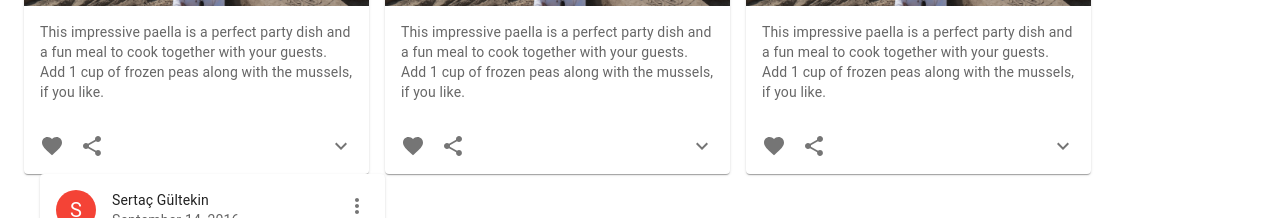
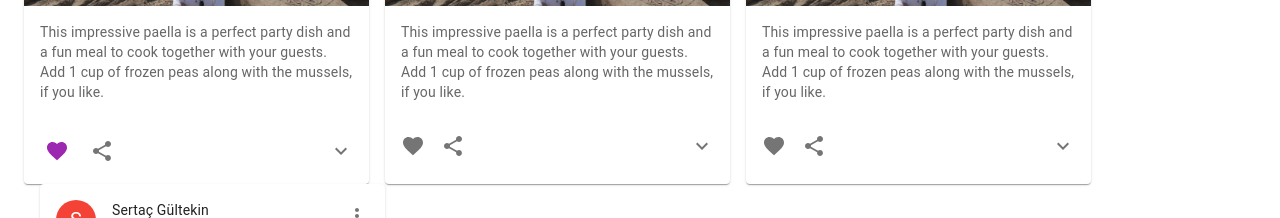
Before and after one commit to sertacgltkn/my-website, a React (Create React App) app: page / in a window 1280 px wide. Shown: the part 1140-1358 px from the top of the page. Built offline with nearby package versions, Linux system fonts and the light colour scheme; the HTML template or start-up script is replaced by a standard one; what react-swipeable-views-utils would draw is missing.

Commit message:
notify for card favourites button and fav. button contained

```diff
--- a/src/components/Card.js
+++ b/src/components/Card.js
@@ -16,6 +16,8 @@ import ExpandMoreIcon from '@mui/icons-material/ExpandMore';
 import MoreVertIcon from '@mui/icons-material/MoreVert';
 import profileCard from '../assets/profileCard.jpg'
 import { Grid } from '@mui/material';
+import { ToastContainer, toast } from "react-toastify";
+import "react-toastify/dist/ReactToastify.css";
 
 const ExpandMore = styled((props) => {
   const { expand, ...other } = props;
@@ -33,6 +35,18 @@ export default function RecipeReviewCard() {
 
   const handleExpandClick = () => {
     setExpanded(!expanded);
+  };
+
+  const notify = () => {
+    toast.success(" => Favorite", {
+      position: "bottom-right",
+      autoClose: 1000,
+      hideProgressBar: false,
+      closeOnClick: true, //sadece tıklayınca kapanıyor
+      pauseOnHover: true, //mouse ile üzerine tıklayınca duruyor
+      draggable: true, //sürükleyip bildirim silmek için
+      progress: 0,
+    });
   };
 
   return (
@@ -68,7 +82,11 @@ export default function RecipeReviewCard() {
         </Typography>
       </CardContent>
       <CardActions disableSpacing>
-        <IconButton aria-label="add to favorites">
+        <IconButton onClick={notify}
+                color="secondary"
+                variant="contained"
+                size="small"
+                sx={{ margin: 1 }} aria-label="add to favorites">
           <FavoriteIcon />
         </IconButton>
         <IconButton aria-label="share">
@@ -80,6 +98,17 @@ export default function RecipeReviewCard() {
           aria-expanded={expanded}
           aria-label="show more"
         >
+          <ToastContainer
+                position="top-center"
+                autoClose={1000}
+                hideProgressBar={false}
+                newestOnTop={false}
+                closeOnClick
+                rtl={false}
+                pauseOnFocusLoss
+                draggable
+                pauseOnHover
+              />
           <ExpandMoreIcon />
         </ExpandMore>
       </CardActions>
--- a/src/index.css
+++ b/src/index.css
@@ -28,7 +28,7 @@ h4 {
   animation-delay: 0.1s;               /*  delay */
   animation-iteration-count: infinite; /* tekrarlama */
   animation-direction: alternate-reverse ;  /* sağa doğru içe girme hareketi  */
-  animation-timing-function: ease-in-out;
+
 
 }
 
```
